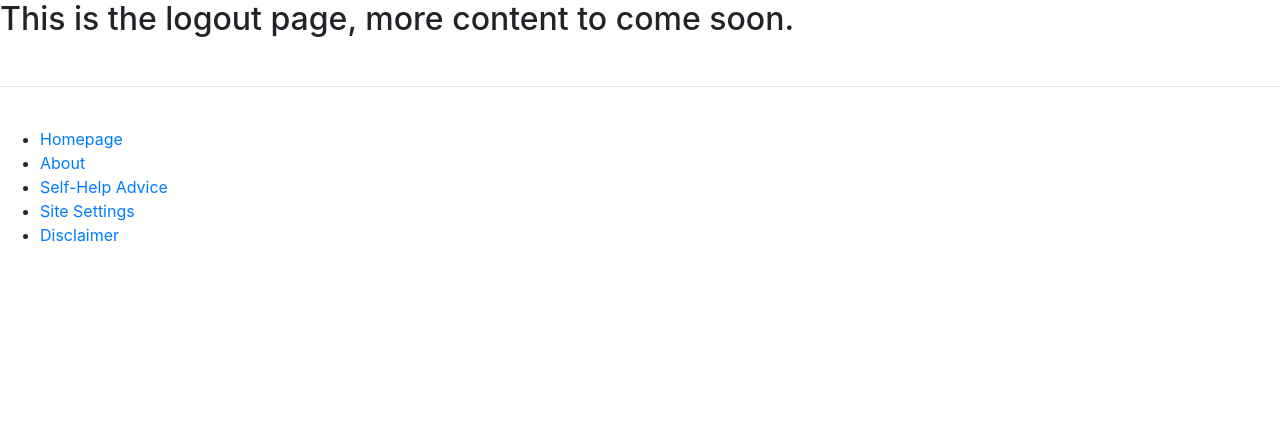
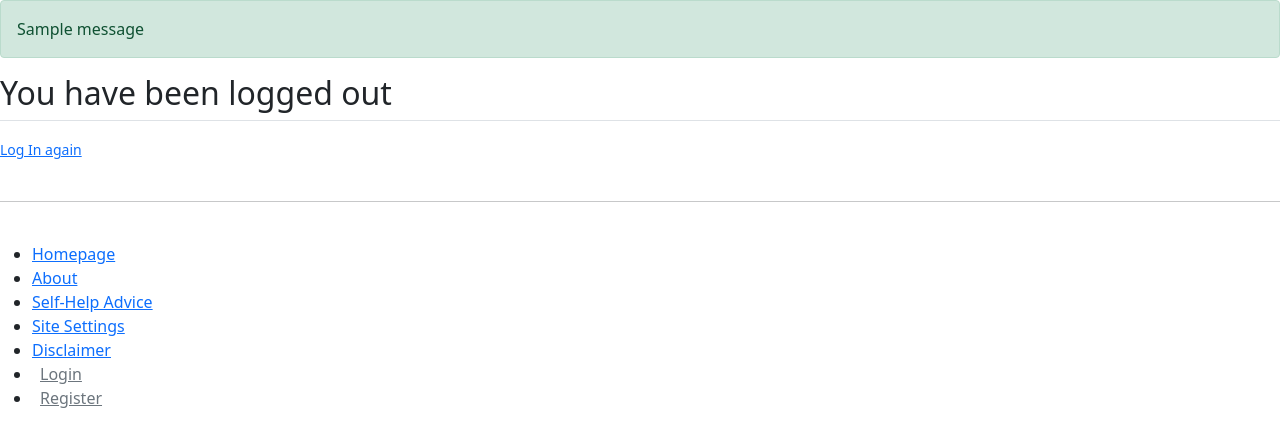
Before and after one commit to CalllumSCO/HCI4Therapy, a Django app: template templates/main/logout.html in a window 1280 px wide. Shown: the top 447 px of the page. Run offline with Django 4.2, Linux system fonts and the light colour scheme; the template is opened without the code that fills it, so the values that code supplies are empty; tables that the repository leaves empty hold one stand-in row (values such as "Sample post"); one stand-in notice (Sample message) is shown; some libraries are stand-ins or nearby versions.

Commit message:
4. Added register, login and logout pages

```diff
--- a/djangoProject/settings.py
+++ b/djangoProject/settings.py
@@ -37,6 +37,7 @@ INSTALLED_APPS = [
     "django.contrib.sessions",
     "django.contrib.messages",
     "django.contrib.staticfiles",
+    "crispy_forms",
 ]
 
 MIDDLEWARE = [
@@ -112,6 +113,10 @@ USE_TZ = True
 
 STATIC_URL = "static/"
 
+CRISPY_TEMPLATE_PACK = 'bootstrap4'
+
+LOGIN_REDIRECT_URL = "index"
+LOGIN_URL = 'login'
 # Default primary key field type
 # https://docs.djangoproject.com/en/4.1/ref/settings/#default-auto-field
 
--- a/templates/main/base.html
+++ b/templates/main/base.html
@@ -12,12 +12,20 @@
     <link href="https://fonts.googleapis.com/css2?family=Atkinson+Hyperlegible:ital,wght@0,400;0,700;1,400;1,700&display=swap" rel="stylesheet">
 
     <!-- Bootstrap CSS -->
-    <link rel="stylesheet" href="https://maxcdn.bootstrapcdn.com/bootstrap/4.0.0/css/bootstrap.min.css" integrity="sha384-Gn5384xqQ1aoWXA+058RXPxPg6fy4IWvTNh0E263XmFcJlSAwiGgFAW/dAiS6JXm" crossorigin="anonymous">
+    <link href="https://cdn.jsdelivr.net/npm/bootstrap@5.0.2/dist/css/bootstrap.min.css" rel="stylesheet" integrity="sha384-EVSTQN3/azprG1Anm3QDgpJLIm9Nao0Yz1ztcQTwFspd3yD65VohhpuuCOmLASjC" crossorigin="anonymous">
+    <script src="https://cdn.jsdelivr.net/npm/bootstrap@5.0.2/dist/js/bootstrap.bundle.min.js" integrity="sha384-MrcW6ZMFYlzcLA8Nl+NtUVF0sA7MsXsP1UyJoMp4YLEuNSfAP+JcXn/tWtIaxVXM" crossorigin="anonymous"></script>
     <title>Self Diary - {% block title %} {% endblock %}</title>
 </head>
 
 <body>
 
+    {% if messages %}
+        {% for message in messages %}
+            <div class="alert alert-{{ message.tags }}">
+                {{ message }}
+            </div>
+        {% endfor %}
+    {% endif %}
     {% block body %}{% endblock %}
 
     <br>
@@ -31,6 +39,15 @@
             <li><a href="{% url 'self_help' %}">Self-Help Advice</a></li>
             <li><a href="{% url 'settings' %}">Site Settings</a></li>
             <li><a href="{% url 'disclaimer' %}">Disclaimer</a></li>
+
+
+            {% if user.is_authenticated %}
+            <li class="nav-item"><a href="{% url 'logout' %}" class="nav-line px-2 text-muted">Logout</a></li>
+            {% else %}
+            <li class="nav-item"><a href="{% url 'login' %}" class="nav-line px-2 text-muted">Login</a></li>
+            <li class="nav-item"><a href="{% url 'register' %}" class="nav-line px-2 text-muted">Register</a></li>
+            {% endif %}
+
         </ul>
     </footer>
     <!-- Optional JavaScript -->
--- a/templates/main/logout.html
+++ b/templates/main/logout.html
@@ -1,9 +1,13 @@
-{% extends 'main/base.html' %}
-
+{% extends "main/base.html" %}
 {% block title %}
-    Logout
+    Log Out
 {% endblock %}
 
 {% block body %}
-    <h2>This is the logout page, more content to come soon.</h2>
-{% endblock %}
+            <h2> You have been logged out</h2>
+           <div class="border-top pt-3">
+               <small class ="text-muted">
+                    <a href="{% url 'login' %}">Log In again</a>
+               </small>
+           </div>
+{% endblock body %}
```
Also changed, not shown: mental_health_diary/forms.py (added, +10 -0 lines), mental_health_diary/urls.py (+7 -3 lines), templates/main/login.html (+22 -5 lines), templates/main/register.html (+19 -1 lines).
